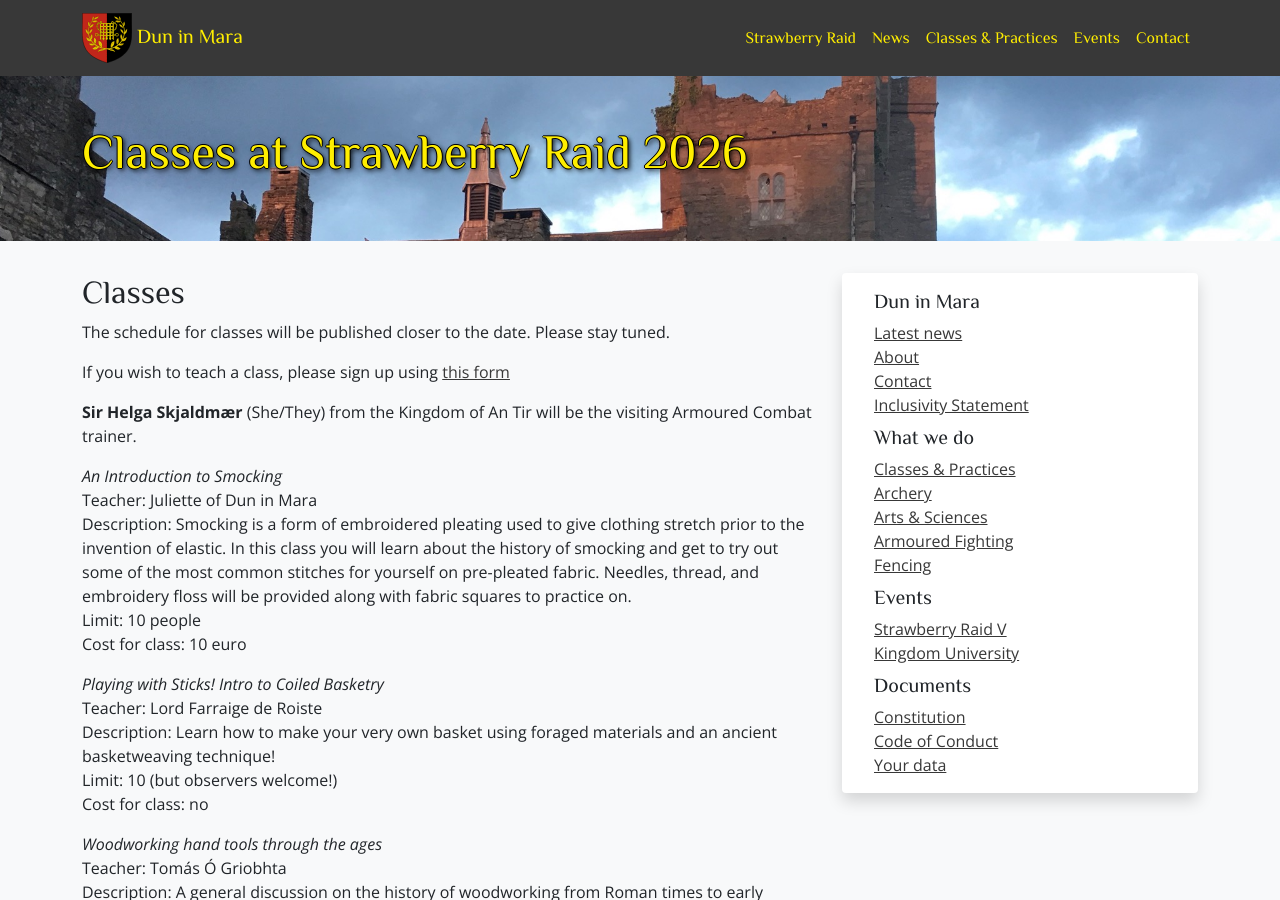
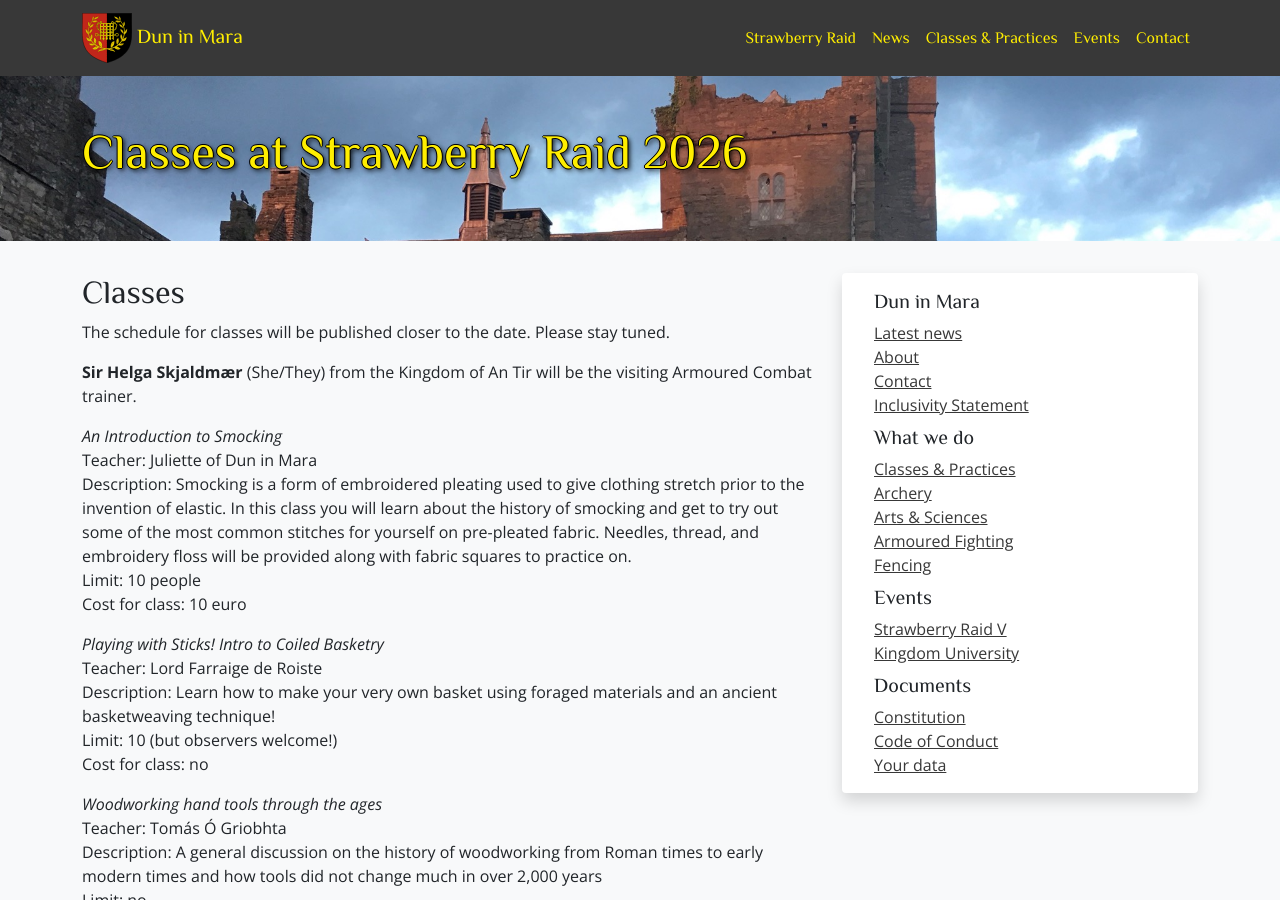
Before and after one commit to drachenwald/dun-in-mara, a Jekyll site: the page built from events/2026/strawberry-raid-v/classes.md, in a window 1280 px wide and 900 px high. Built offline with Jekyll 4.4.1, drawn with Linux system fonts in a browser that asks for light colours; comment, search, counter and statistics services are not loaded; some of the changed lines change nothing that is shown.

Commit message:
updated class list SR

```diff
--- a/events/2026/strawberry-raid-v/classes.md
+++ b/events/2026/strawberry-raid-v/classes.md
@@ -7,8 +7,6 @@ excerpt: "27 May-1 June 2026. Sigginstown Castle, Co. Wexford, Ireland."
 ## Classes
 
 The schedule for classes will be published closer to the date. Please stay tuned.
-
-If you wish to teach a class, please sign up using [this form](https://forms.gle/AqF8NAg7o4PTvxKr5)
 
 **Sir Helga Skjaldmær** (She/They) from the Kingdom of An Tir will be the visiting Armoured Combat trainer.
 
@@ -144,7 +142,7 @@ Cost for class: No
 *See a Pin and Pick it Up: A Brick-Stitch Pin Case*
 Teacher: Catherine Weaver
 Description: Many of our garments and headgear in the SCA are secured with pins, so it’s important to have somewhere secure to keep them. In this class we will practice the brick-stitch technique and use it to make the cover for a small rolled pin case. All materials needed for making the pin case other than scissors and pins will be provided as a kit for a small fee.
-Limit: 6
+Limit: 8
 Cost for class: 3 euro
 
 *Tying it All Together: Tablet Woven Cord*
```
